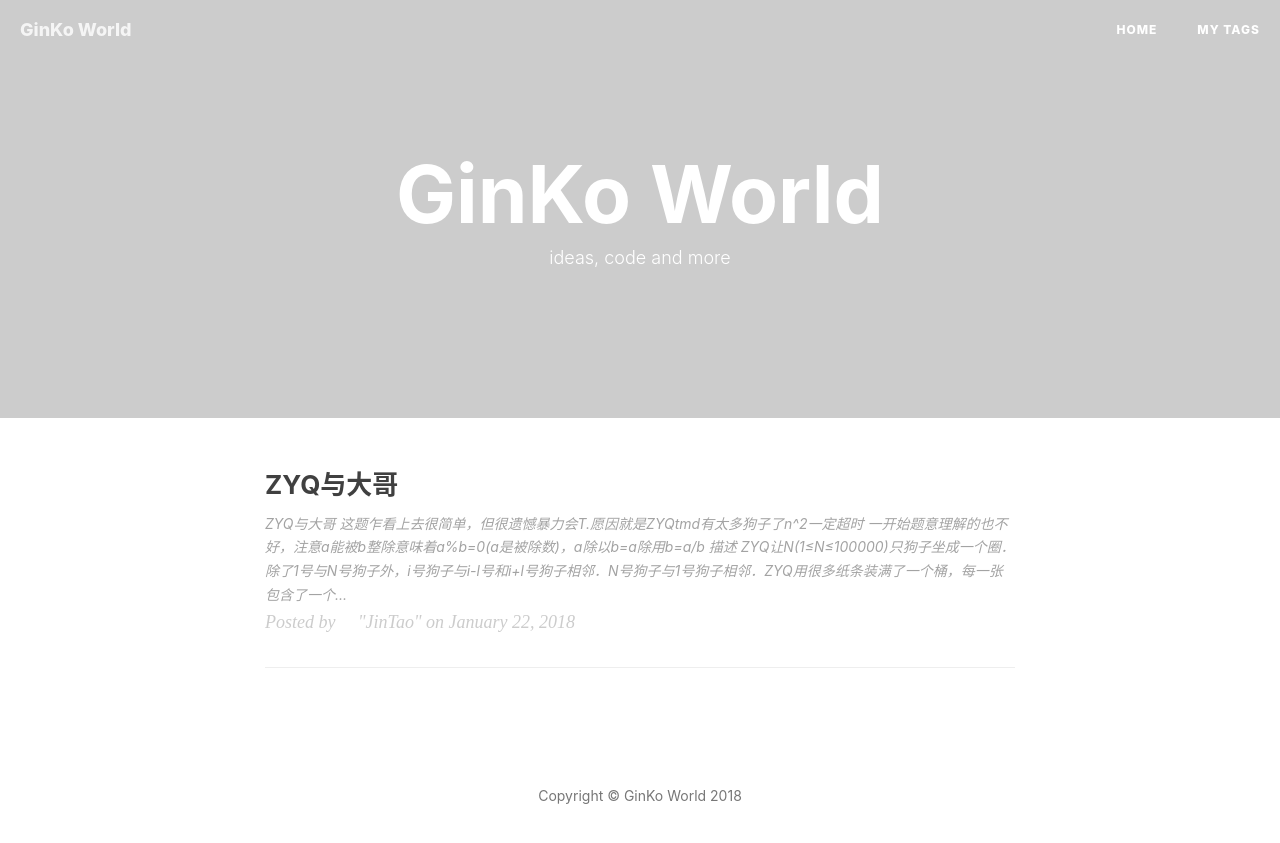
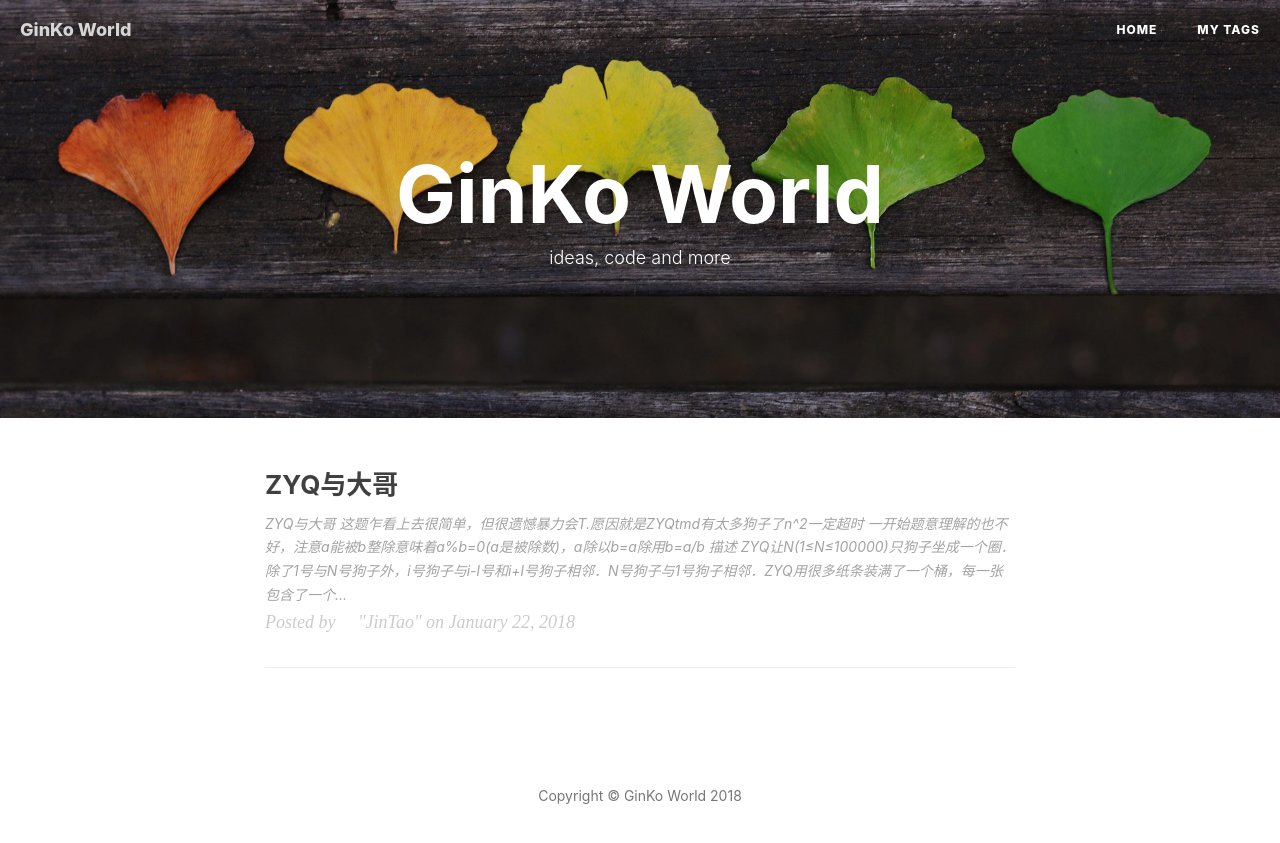
Before and after one commit to pandaKINandQUEEN/GinKo-BFU.github.io, a Jekyll site: the page built from index.html, in a window 1280 px wide. Shown: the top 843 px of the page. Built offline with Jekyll 4.4.1, drawn with Linux system fonts in a browser that asks for light colours; nearby versions of some CDN libraries; the list of posts is cut into pages by our own code; comment, search, counter and statistics services are not loaded.

Commit message:
Update _config.yml

```diff
--- a/_config.yml
+++ b/_config.yml
@@ -1,7 +1,7 @@
 # Site settings
 title: GinKo World
 SEOTitle: GinKo
-header-img: ./life.jpg
+header-img: ./ginko.jpg
 email:
 description: ""
 keyword: ""
```
